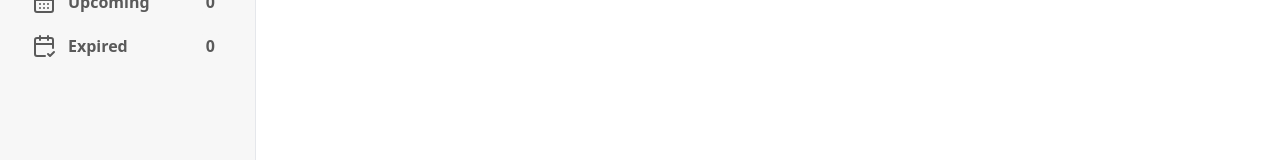
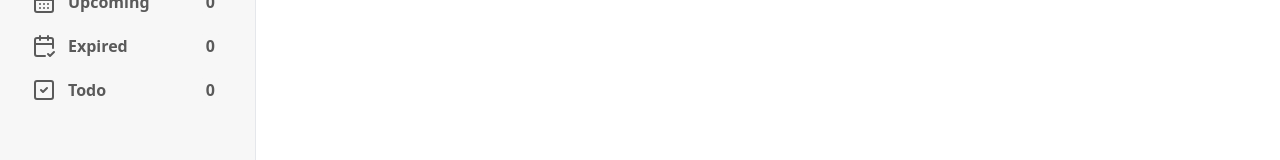
Before and after one commit to LtCocoa/Nudge, a Vue app: page / in a window 1280 px wide. Shown: the part 190-350 px from the top of the page. Built offline with nearby package versions, Linux system fonts and the light colour scheme.

Commit message:
added todo category for reminders without a date

```diff
--- a/src/components/ReminderCategorySwitch.vue
+++ b/src/components/ReminderCategorySwitch.vue
@@ -17,7 +17,7 @@
 </template>
 
 <script setup lang="ts">
-import { CalendarCheck2, CalendarClock, CalendarDays, LucideIcon } from '@lucide/vue';
+import { CalendarCheck2, CalendarClock, CalendarDays, LucideIcon, CheckSquare2 } from '@lucide/vue';
 import { ReminderCategory, useAppStore } from '../stores/appStore';
 import { computed } from 'vue';
 
@@ -54,6 +54,12 @@ const filterItems = computed<ReminderFilterItem[]>(() => [
     filter: ReminderCategory.Expired,
     count: appStore.expired.length,
     icon: CalendarCheck2,
+  },
+  {
+    title: ReminderCategory[ReminderCategory.Todo],
+    filter: ReminderCategory.Todo,
+    count: appStore.todo.length,
+    icon: CheckSquare2,
   }
 ]);
 </script>
--- a/src/stores/appStore.ts
+++ b/src/stores/appStore.ts
@@ -8,6 +8,7 @@ export enum ReminderCategory {
   Upcoming = 'Upcoming',
   Repeating = 'Repeating',
   Expired = 'Expired',
+  Todo = 'Todo'
 }
 
 type SortOrder = 'ASC' | 'DESC';
@@ -67,6 +68,9 @@ export const useAppStore = defineStore('app', {
         return isExpired(new Date(reminder.date));
       });
     },
+    todo(): Reminder[] {
+      return this.reminders.filter(reminder => !reminder.date);
+    },
     categorisedReminders(): Reminder[] {
       switch (this.currentCategory) {
         case ReminderCategory.Today:
@@ -77,6 +81,8 @@ export const useAppStore = defineStore('app', {
           return this.repeating;
         case ReminderCategory.Expired:
           return this.expired;
+        case ReminderCategory.Todo:
+          return this.todo;
         default:
           return this.reminders;
       }
```
